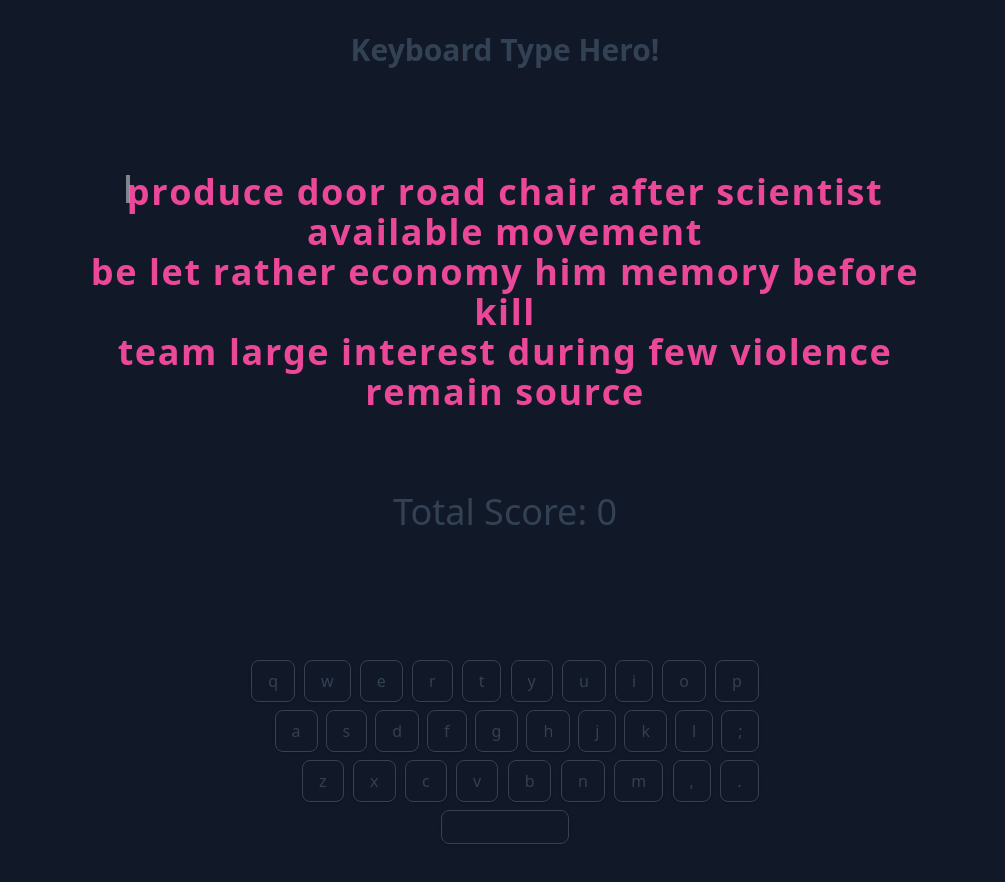
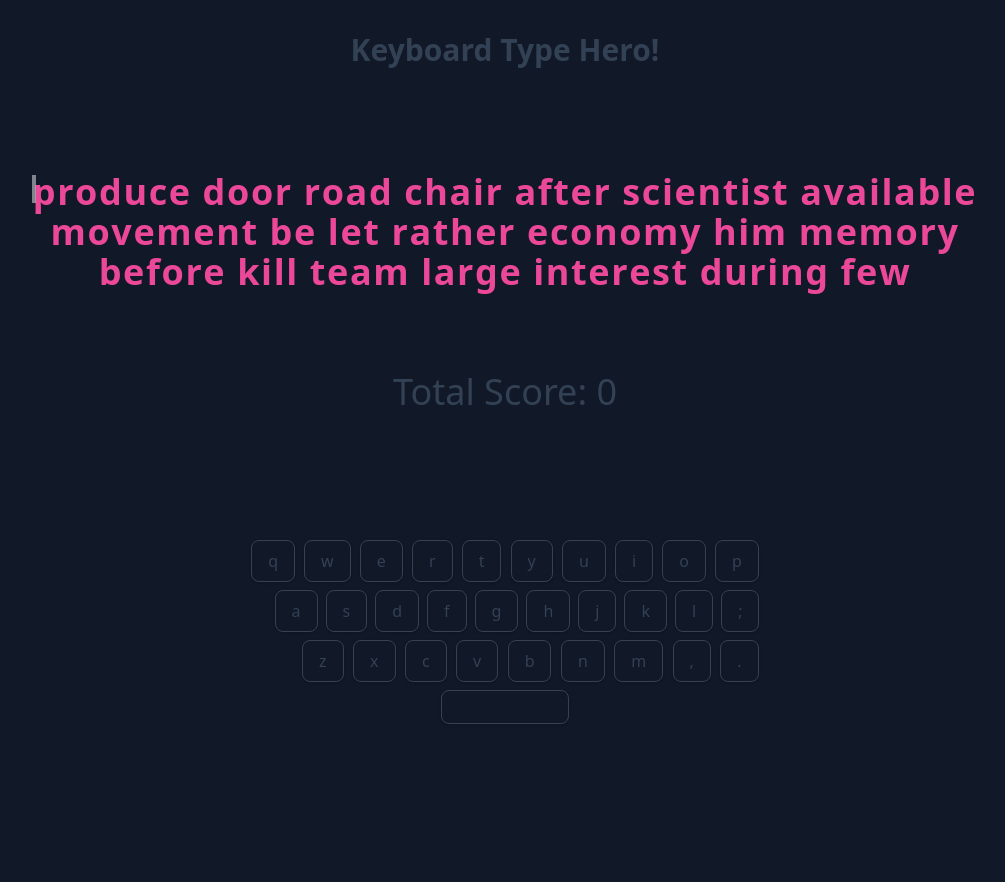
Before and after one commit to josiahdenton/type-hero, a React (Vite) app: page / in a window 1280 px wide. Shown: the top 882 px of the page, without its empty margins (135-1140 px from the left). After the commit the page ends 820 px from the top, so only its background shows below. Built offline with nearby package versions, Linux system fonts and the light colour scheme.

Commit message:
chore: small tweaks

```diff
--- a/src/components/WordBox.tsx
+++ b/src/components/WordBox.tsx
@@ -140,7 +140,7 @@ const WordBox: React.FC<WordBoxProps> = ({ className }) => {
     };
 
     return (
-        <div tabIndex={0} className={'max-w-4xl ' + className}>
+        <div tabIndex={0} className={className}>
             <Cursor
                 point={cursorLocation}
                 waiting={gameState !== GameState.STARTED}
--- a/src/hooks/slide.ts
+++ b/src/hooks/slide.ts
@@ -9,7 +9,7 @@ import { useEffect, useRef, useState } from 'react';
  * allows multi-word deleting.
  * */
 
-const MAX_WORDS_PER_LINE = 8;
+const MAX_WORDS_PER_LINE = 7;
 const ROWS = 3;
 
 export enum CursorAction {
```
